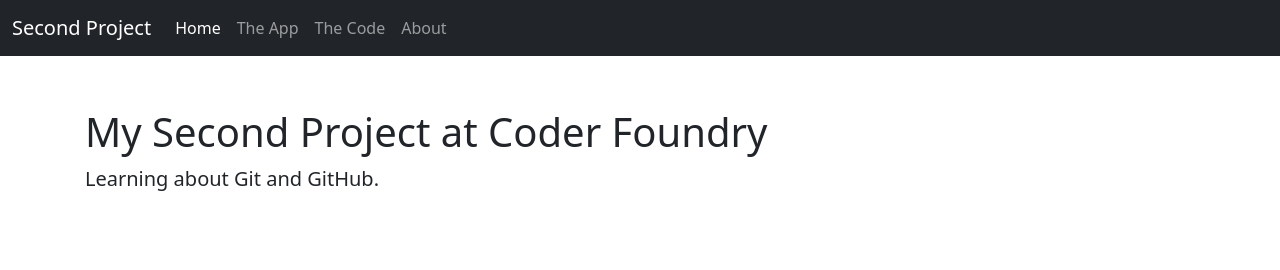
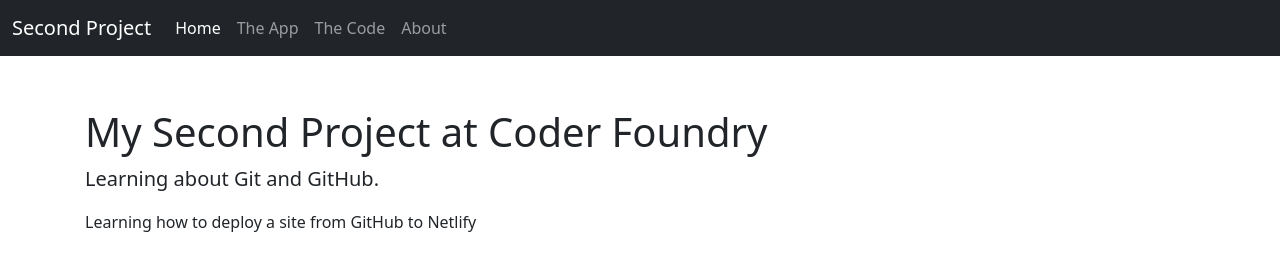
Before and after one commit to McKeeJerry-FS/SecondProject, a plain HTML site: page index.html in a window 1280 px wide. Drawn offline with nearby package versions, Linux system fonts and the light colour scheme.

Commit message:
Update index.html
added Text

```diff
--- a/index.html
+++ b/index.html
@@ -46,6 +46,7 @@
    <div class="container">
        <h1 class="mt-5">My Second Project at Coder Foundry</h1>
        <p class="lead">Learning about Git and GitHub.</p>
+       <p>Learning how to deploy a site from GitHub to Netlify</p>
    </div>
  </main>
     <!-- Bootstrap JS -->
```
